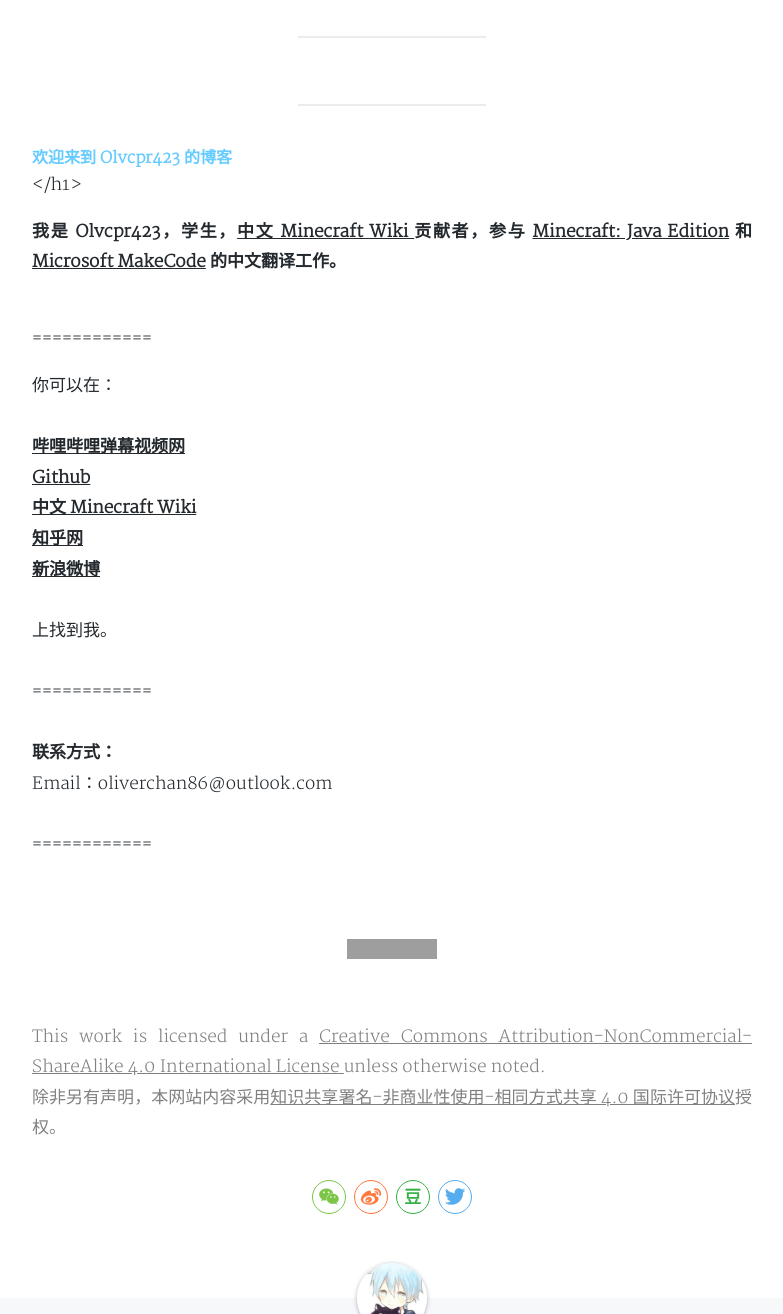
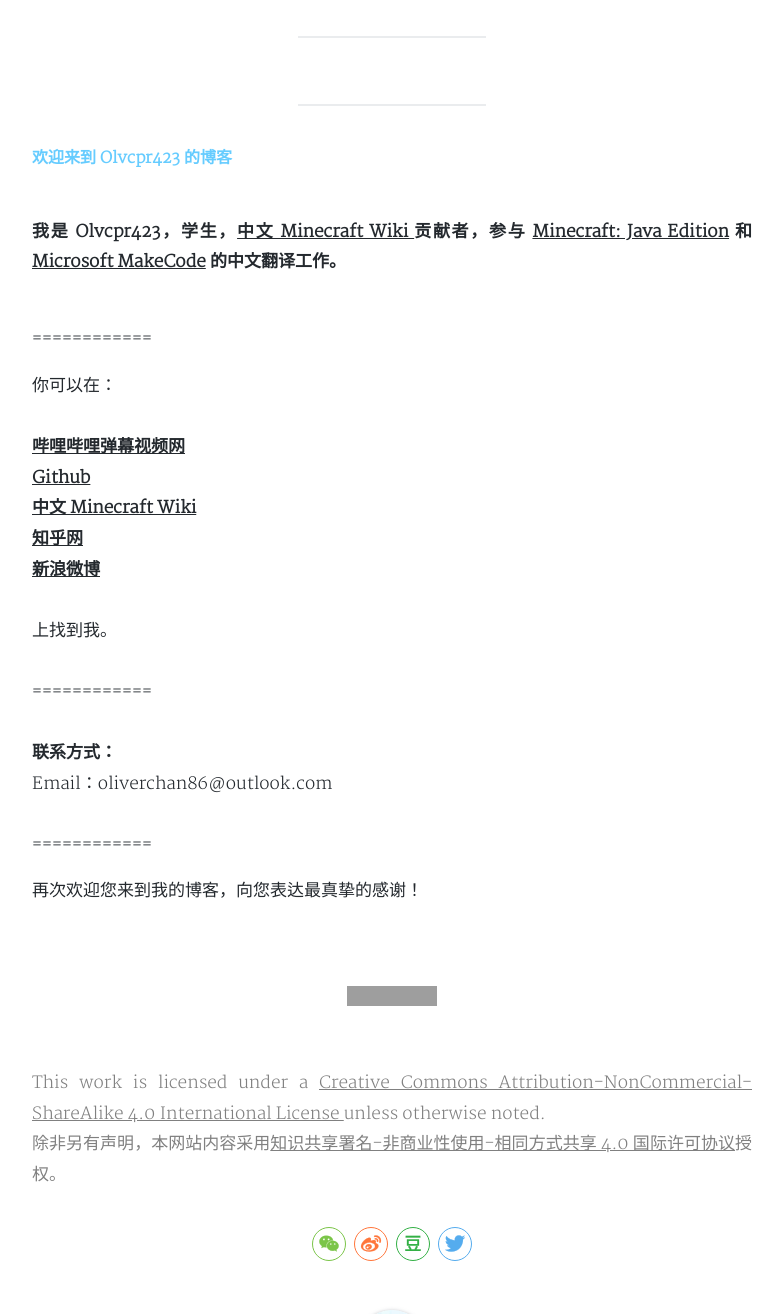
Before and after one commit to Olvcpr423/Olvcpr423.github.io, a Jekyll site: the page built from _posts/2020-03-21-about.md, in a window 1280 px wide and 1400 px high, scrolled down 378 px, cut to the strip 86-1400 px from the top of the window. Shown: the whole strip, without its empty margins (248-1031 px from the left). Built offline with Jekyll 4.4.1, drawn with Linux system fonts in a browser that asks for light colours; nearby versions of some CDN libraries; a style sheet for code colours, icons or effects is not loaded; grey boxes are pictures that could not be loaded.

Commit message:
Update 2020-03-21-about.md

```diff
--- a/_posts/2020-03-21-about.md
+++ b/_posts/2020-03-21-about.md
@@ -13,7 +13,6 @@ tags: About
       欢迎来到 Olvcpr423 的博客
     </b>
   </font>
-</h1>
 <br>
 <p>
   <b>
@@ -54,6 +53,7 @@ tags: About
   <br>
 ============
 </p>
+  再次欢迎您来到我的博客，向您表达最真挚的感谢！
 <p>
   <br>
   <font color='#808080'>
```
